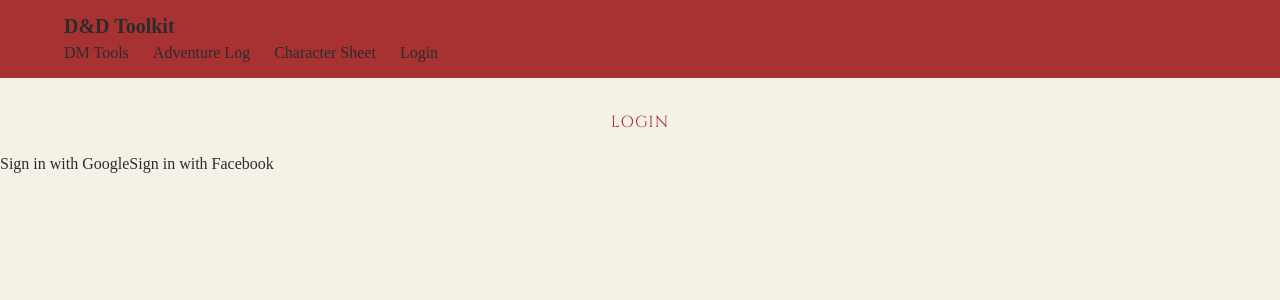
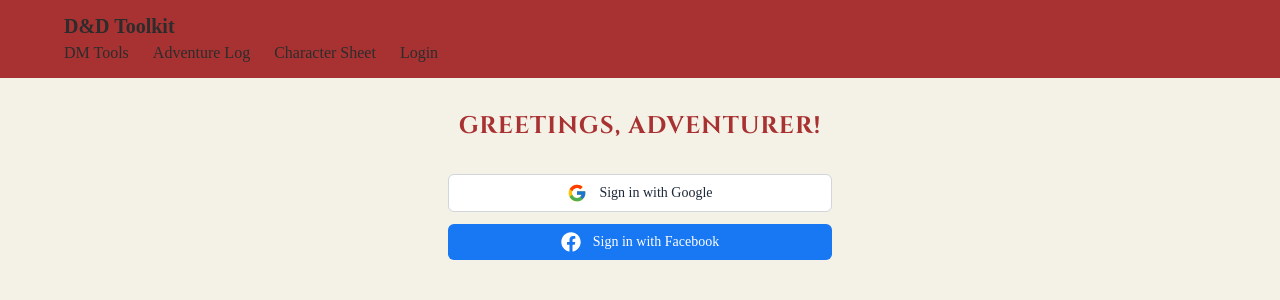
Before and after one commit to austing22/DnDToolKit, a Next.js app in the folder dndtoolkit/: page /login in a window 1280 px wide. Shown: the top 300 px of the page. Built offline with nearby package versions, Linux system fonts and the light colour scheme.

Commit message:
This is mainly style changes...env file had to be updated

```diff
--- a/dndtoolkit/package.json
+++ b/dndtoolkit/package.json
@@ -14,7 +14,8 @@
     "next": "15.3.5",
     "next-auth": "^4.24.11",
     "react": "^19.0.0",
-    "react-dom": "^19.0.0"
+    "react-dom": "^19.0.0",
+    "react-icons": "^5.5.0"
   },
   "devDependencies": {
     "@eslint/eslintrc": "^3",
--- a/dndtoolkit/src/app/login/page.tsx
+++ b/dndtoolkit/src/app/login/page.tsx
@@ -1,13 +1,33 @@
 'use client';
 
 import { signIn } from "next-auth/react";
+import { FcGoogle } from "react-icons/fc";
+import { FaFacebook } from "react-icons/fa";
 
 export default function LoginPage() {
   return (
     <div className="login-container">
-      <h1>Login</h1>
-      <button onClick={() => signIn("google")}>Sign in with Google</button>
-      <button onClick={() => signIn("facebook")}>Sign in with Facebook</button>
+      <h1 className="text-2xl font-bold mb-4">Greetings, Adventurer!</h1>
+
+      <div className="flex flex-col items-center gap-3">
+        <button
+            onClick={() => signIn("google")}
+            className="flex items-center justify-center w-full max-w-sm px-4 py-2 mb-3 border border-gray-300 rounded-md bg-white hover:bg-gray-100 transition"
+        >
+            <FcGoogle className="mr-3 text-xl" />
+            <span className="text-sm font-medium text-gray-800">Sign in with Google</span>
+        </button>
+      </div>
+
+      <div className="flex flex-col items-center gap-3">
+        <button
+            onClick={() => signIn("facebook")}
+            className="flex items-center justify-center w-full max-w-sm px-4 py-2 bg-[#1877F2] text-white rounded-md hover:bg-[#155dbd] transition"
+        >
+            <FaFacebook className="mr-3 text-xl" />
+            <span className="text-sm font-medium">Sign in with Facebook</span>
+        </button>
+      </div>
     </div>
   );
 }
```
Also changed, not shown: 1 other file (tests, documents, lock files or other folders).
